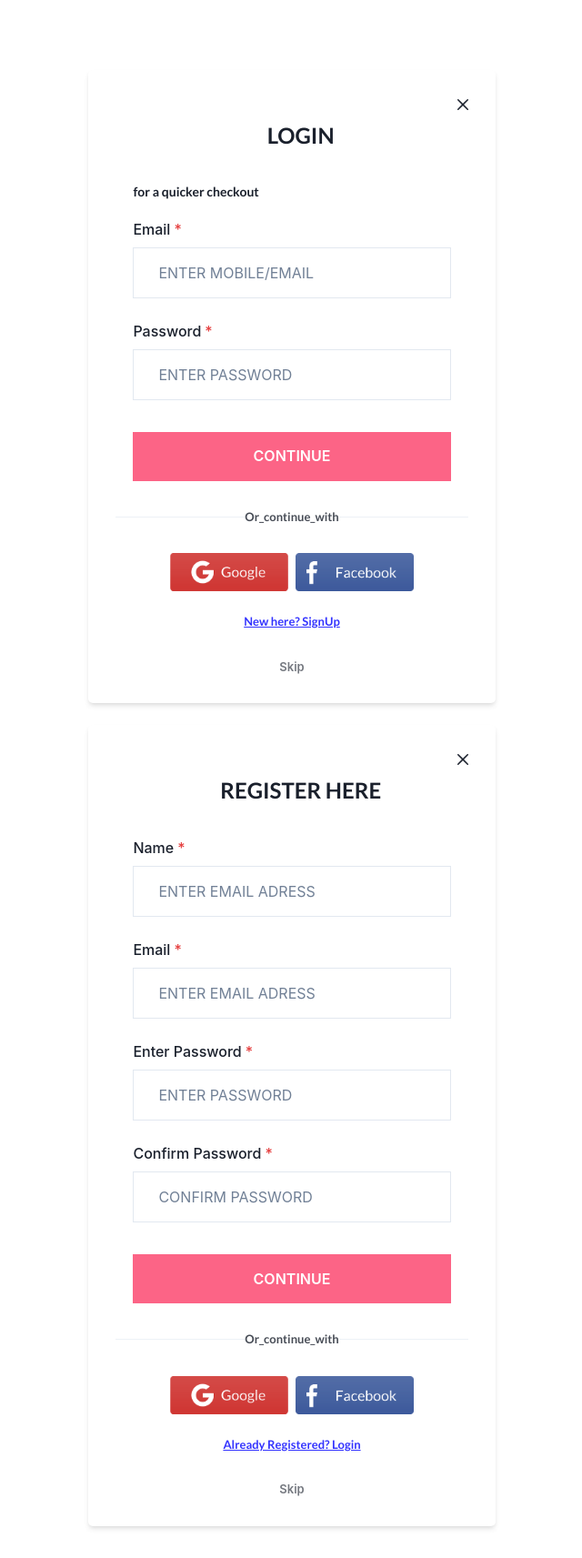
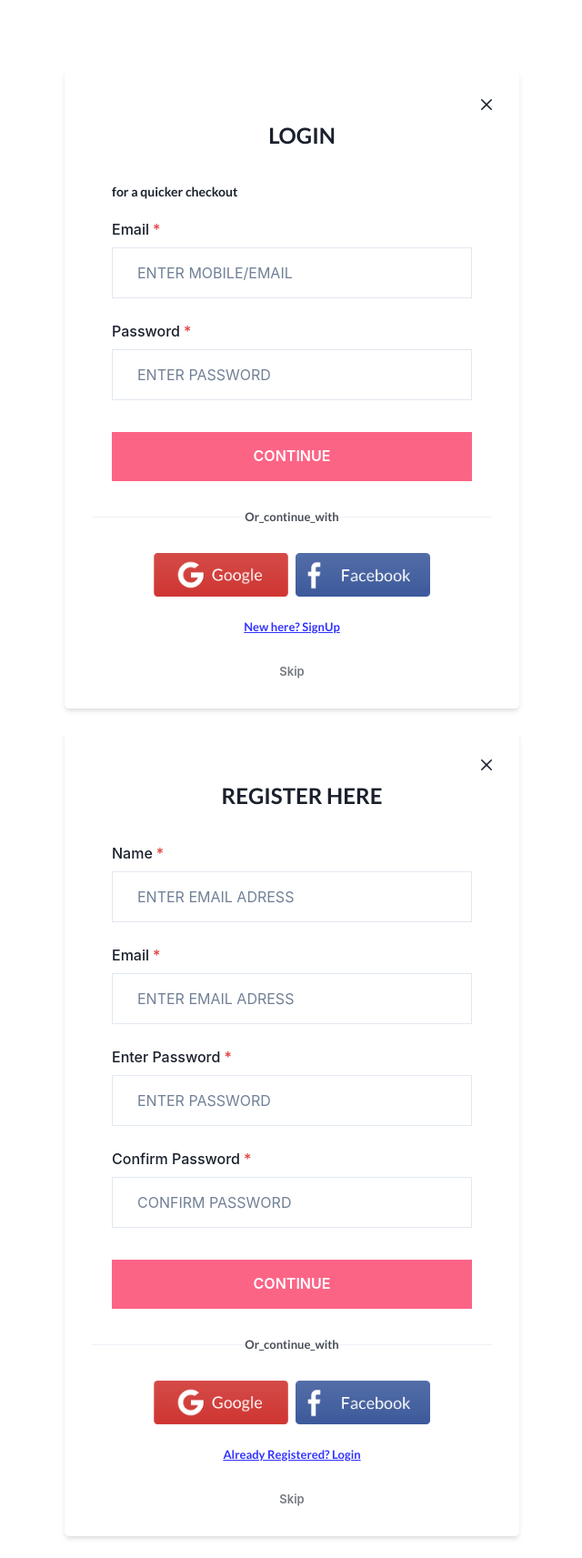
Before and after one commit to harshita0802goswami/faballey-clone, a React (Create React App) app in the folder faballeyclone/: page /login in a window 1280 px wide. Shown: the whole page at 91% size, without its empty margins (319-959 px from the left). Built offline with nearby package versions, Linux system fonts and the light colour scheme.

Commit message:
LOGIN DONE

```diff
--- a/faballeyclone/src/Components/Login-SignUp/Login.jsx
+++ b/faballeyclone/src/Components/Login-SignUp/Login.jsx
@@ -4,7 +4,10 @@ import {
   Input,
   Divider,
   Button,
-  Text, Box, Flex, Image
+  Text, Box, Flex, Image,  Alert,
+  AlertIcon,
+  AlertTitle,
+  AlertDescription,
 } from "@chakra-ui/react";
 import { CloseIcon } from "@chakra-ui/icons"
 import { Icon } from '@chakra-ui/react'
@@ -12,11 +15,19 @@ import google from "./LoginImages/Login_Image1.png"
 import facebook from "./LoginImages/Login_Image2.png"
 import { useRef, useState } from "react";
 
+import { useMediaQuery } from '@chakra-ui/react'
+
 
 import { useSelector } from "react-redux";
 
 
 function MyLogin() {
+
+
+
+
+  //MEDIA QUERY
+
 
 
   let storeData = useSelector((storeData) => {
@@ -41,19 +52,26 @@ function MyLogin() {
 
   const handleSubmit = (e) => {
     e.preventDefault();
-
+    let isFind = true;
     //   if(loginData.email === storeData.email && login)
     if (storeData.length > 1) {
       storeData.map((elem) => {
 
         if (elem.email === loginData.email && elem.password === loginData.password) {
-          alert("LOGIN SUCCESSFULL");
+          alert("LOGIN SUCCESSFUL");
+          isFind = false;
+          return;
         }
+
         return 1;
       })
     }
     else {
       alert("GO BACK AND REGISTER")
+    }
+    if (isFind) {
+      // alert('WRONG CRADINCIAL');
+      <Alert>{`WRONG CRADINCIAL`}</Alert>
     }
 
   }
@@ -79,7 +97,7 @@ function MyLogin() {
   return (
 
     <Box mt={'6%'} >
-      <Box ref={divRef} bg={"white"} w={"35%"} boxShadow='md' borderRadius={"5px"} padding={"30px"} margin={"auto"} >
+      <Box ref={divRef} bg={"white"} minWidth={"500px"} w={"35%"} boxShadow='md' borderRadius={"5px"} padding={"30px"} margin={"auto"} >
         <Icon w={"12px"} as={CloseIcon} float={"right"} cursor={"pointer"} onClick={closeDiv} /> <br />
         <Text ml={"5%"} paddingBottom={"33px"} textAlign={"center"} fontFamily={"Lato"} fontSize={"24px"} fontWeight={"bold"}> LOGIN </Text>
         <Text ml={"5%"} paddingBottom={"19px"} textAlign={"left"} fontFamily={"Lato"} fontSize={"14px"} fontWeight={"bold"}> for a quicker checkout</Text>
--- a/faballeyclone/src/Components/Login-SignUp/SignUp.jsx
+++ b/faballeyclone/src/Components/Login-SignUp/SignUp.jsx
@@ -22,7 +22,7 @@ import { useSelector } from "react-redux";
 function MySignUp() {
 
 
- let storeData= useSelector((storeData)=>{
+    let storeData = useSelector((storeData) => {
 
         return storeData.signUpDetails
     })
@@ -87,13 +87,13 @@ function MySignUp() {
     const formSubmitHandler = (e) => {
         e.preventDefault();
 
-        Action(input,dispatch)
+        Action(input, dispatch)
 
 
     }
     return (
         <Box>
-                <Box ref={divRef} bg={"white"} w={"35%"} boxShadow='md' borderRadius={"5px"} padding={"30px"} margin={"auto"} >
+            <Box ref={divRef} bg={"white"} minWidth={"500px"} w={"35%"} boxShadow='md' borderRadius={"5px"} padding={"30px"} margin={"auto"} >
                 <Icon w={"12px"} as={CloseIcon} float={"right"} cursor={"pointer"} onClick={closeDiv} /> <br />
                 <Text ml={"5%"} paddingBottom={"33px"} textAlign={"center"} fontFamily={"Lato"} fontSize={"24px"} fontWeight={"bold"}> REGISTER HERE </Text>
                 <FormControl isRequired >
```
Lines whose indentation alone changed are shown as unchanged.
